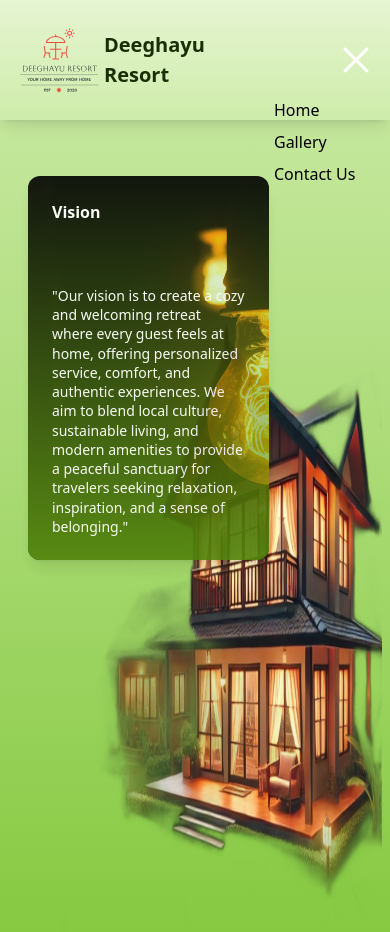
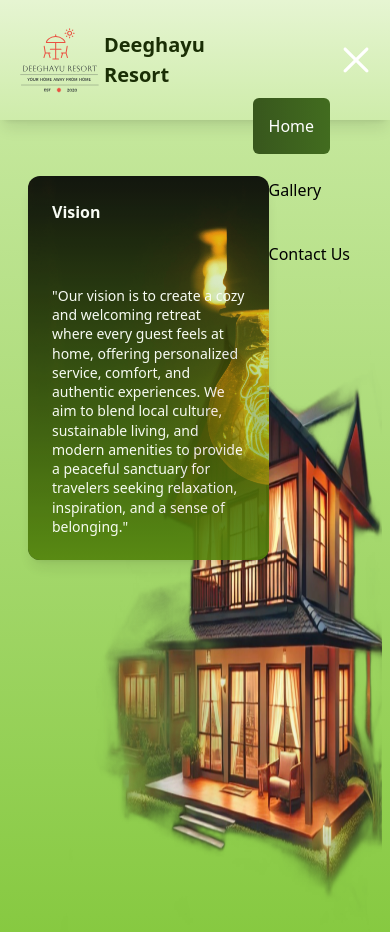
Before and after one commit to RVPSA/home-web-app, a React (Vite) app: page / in a window 390 px wide. Both pictures are taken after a click on the picture 356 px from the left and 60 px from the top of the page. Shown: the top 932 px of the page. Built offline with nearby package versions, Linux system fonts and the light colour scheme.

Commit message:
Add navigating for small size screens

```diff
--- a/src/components/Navbar.tsx
+++ b/src/components/Navbar.tsx
@@ -83,9 +83,39 @@ const Navbar = () => {
           }  p-6  absolute top-15 right-0 rounded-xl z-10 min-w-[140px]`}
         >
           <ul className="list-none flex flex-col justify-end items-start gap-2">
-            <li>Home</li>
-            <li>Gallery</li>
-            <li>Contact Us</li>
+          <li
+          onClick={() => {
+            navigate("/");
+          }}
+          className={`${
+            active === "Home" &&
+            "text-white bg-gradient-to-r from-lima-800 to-lima-700"
+          } cursor-pointer rounded-md p-4 hover:bg-gradient-to-r from-lima-700`}
+        >
+          Home
+        </li>
+        <li
+          onClick={() => {
+            navigate("/gallery");
+          }}
+          className={`${
+            active === "Gallery" &&
+            "text-white bg-gradient-to-r from-lima-800 to-lima-700"
+          } cursor-pointer rounded-md p-4 hover:bg-gradient-to-r from-lima-700`}
+        >
+          Gallery
+        </li>
+        <li
+          onClick={() => {
+            navigate("/contact");
+          }}
+          className={`${
+            active === "Contact Us" &&
+            "text-white bg-gradient-to-r from-lima-800 to-lima-700"
+          } cursor-pointer rounded-md p-4 hover:bg-gradient-to-r from-lima-700`}
+        >
+          Contact Us
+        </li>
           </ul>
         </div>
       </div>
```
